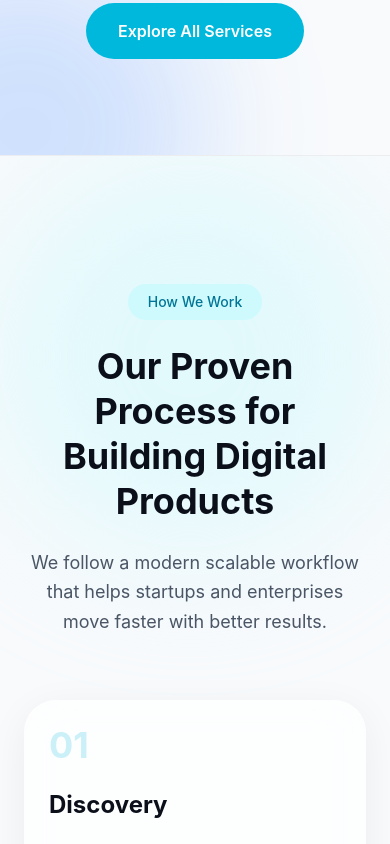
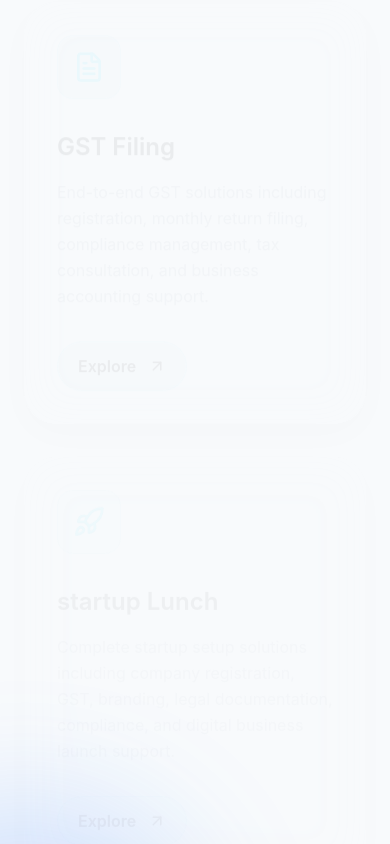
Before and after one commit to kartsho/kartshowebsiterenew, a React (Vite) app: page / in a window 390 px wide. Shown: the part 5340-6184 px from the top of the page. Built offline with nearby package versions, Linux system fonts and the light colour scheme.

Commit message:
i fix mobile view all website card and contect data

```diff
--- a/src/pages/Contact/sections/GoogleMap.jsx
+++ b/src/pages/Contact/sections/GoogleMap.jsx
@@ -31,7 +31,7 @@ const offices = [
   {
     title: "Careers / HR",
     location: "hr@kartsho.com",
-    phone: "Mon - Sat Support",
+    phone: "9453135182",
     timezone: "Fast Response",
   },
 ];
@@ -342,7 +342,7 @@ const GoogleMapSection = () => {
                     text-[#0B0F19]
                   "
                   >
-                    KartSho HQ
+                    Kartsho HQ
                   </h3>
 
                   <p className="text-gray-600 text-sm">
--- a/src/pages/Contact/sections/OfficeLocation.jsx
+++ b/src/pages/Contact/sections/OfficeLocation.jsx
@@ -28,7 +28,7 @@ const offices = [
     address:
       "Partnerships, projects, and support",
     email: "info@kartsho.com",
-    phone: "+91 9453135182",
+    phone: "+91 9528660578",
     timezone: "Mon - Fri 9AM - 6PM",
   },
 
@@ -37,7 +37,7 @@ const offices = [
     address:
       "Hiring, talent, and culture conversations",
     email: "hr@kartsho.com",
-    phone: "Mon - Sat Support",
+    phone: "9453135182",
     timezone: "Fast Response",
   },
 ];
--- a/src/pages/Home/sections/ServicesPreview.jsx
+++ b/src/pages/Home/sections/ServicesPreview.jsx
@@ -5,7 +5,9 @@ import {
   PenTool,
   Layers3,
   Bot,
+  Rocket,
   ArrowUpRight,
+  FileText
 } from "lucide-react";
 
 import { motion } from "framer-motion";
@@ -37,6 +39,26 @@ const services = [
     icon: Bot,
     href: "https://counselling.kartsho.com/",
   },
+  {
+  id: 4,
+
+  title: "GST Filing",
+
+  description:
+    "End-to-end GST solutions including registration, monthly return filing, compliance management, tax consultation, and business accounting support.",
+
+  icon: FileText,
+},
+  {
+  id: 5,
+
+  title: "startup Lunch",
+
+  description:
+    "Complete startup setup solutions including company registration, GST, branding, legal documentation, compliance, and digital business launch support.",
+
+  icon: Rocket,
+}
 ];
 
 const ServicesPreview = () => {
@@ -375,27 +397,7 @@ const ServicesPreview = () => {
           mt-20
         "
         >
-          <button
-            className="
-            px-8
-            py-4
 
-            rounded-full
-
-            bg-cyan-500
-            text-white
-
-            font-semibold
-
-            transition-all
-            duration-300
-
-            hover:scale-105
-            hover:shadow-[0_0_40px_rgba(6,182,212,0.4)]
-          "
-          >
-            Explore All Services
-          </button>
         </motion.div>
       </div>
     </section>
--- a/src/pages/Team/section/Leadership.jsx
+++ b/src/pages/Team/section/Leadership.jsx
@@ -26,8 +26,8 @@ import Ravi from "../../../assets/images/founderimg/Ravi.jpg"
 
 const leaders = [
   {
-    name: "Ayush Misra",
-    role: "Founder",
+    name: "Mr.Ayush Misra",
+    role: "Founder/Director",
     image: directorImage,
 
      portfolio:
@@ -54,7 +54,7 @@ const leaders = [
       scale-[1.0]
     `,
 
-    experience: "3+ Years",
+    experience: "2+ Years",
 
     bio: "Leading AI-first digital products, enterprise systems, and scalable SaaS ecosystems globally.",
 
@@ -66,8 +66,8 @@ const leaders = [
   },
 
   {
-    name: "Ranjan Kumar",
-    role: "Co-Founder",
+    name: "Mr.Ranjan Kumar",
+    role: "Co-Founder/Director",
     image: codirectorImg,
      portfolio:
            "https://ranjanshah.kartsho.com/",
@@ -106,7 +106,7 @@ const leaders = [
   },
 
   {
-    name: "Salu Singh",
+    name: "Ms.Salu Singh",
     role: "CEO",
     image: salusingh,
 portfolio:
@@ -135,7 +135,7 @@ portfolio:
       translate-y-[80px]
     `,
 
-    experience: "2+ Years",
+    experience: "1+ Years",
 
     bio: "Building intelligent AI workflows and automation systems.",
 
@@ -174,7 +174,7 @@ portfolio:
       scale-[1.0]
     `,
 
-    experience: "3+ Years",
+    experience: "15+ Years",
 
     bio: "Leading AI-first digital products, enterprise systems, and scalable SaaS ecosystems globally.",
 
@@ -186,7 +186,7 @@ portfolio:
   },
 
   {
-    name: "Sateesh Yadav",
+    name: "Mr.Sateesh Yadav",
     role: "Teachnical Head",
     image:sateesh,
 portfolio:"https://sateeshkumaryadav.netlify.app/",
```
